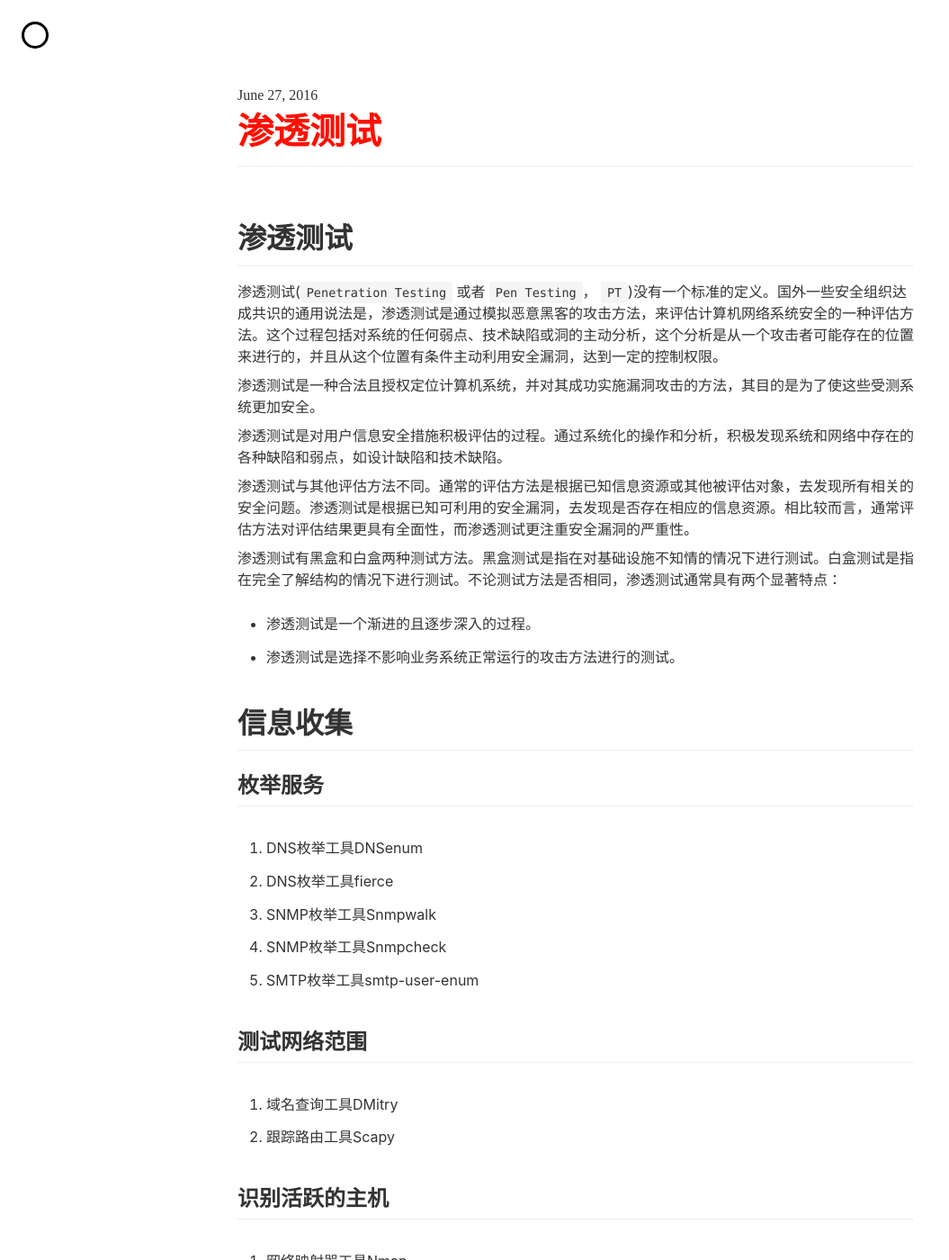
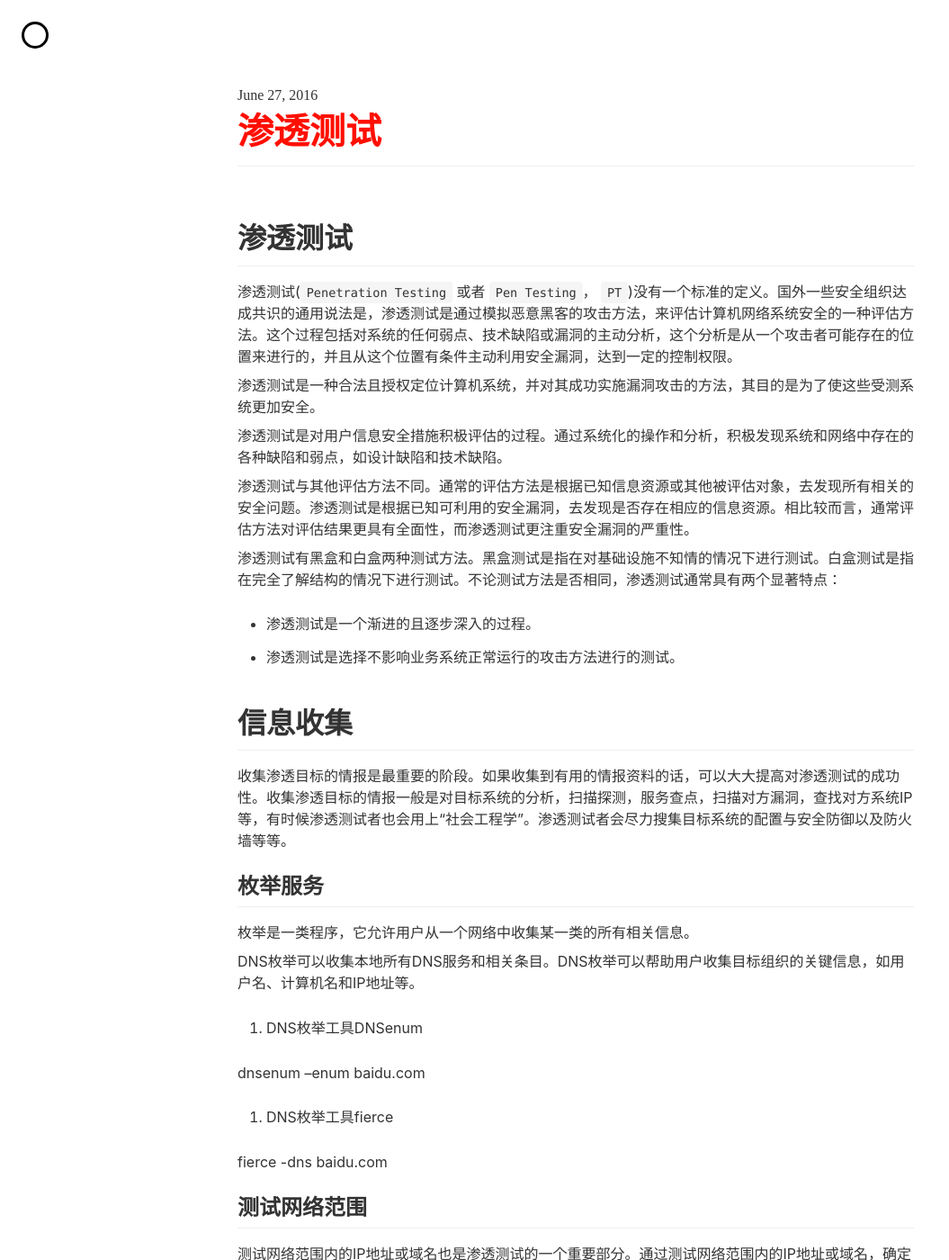
Before and after one commit to alcat2008/alcat2008.github.io, a Jekyll site: the page built from _posts/2016-06-27-penetration-test.md, in a window 1280 px wide and 1400 px high. Shown: the whole window at 90% size, without its empty margins (0-1055 px from the left). Built offline with Jekyll 4.4.1, drawn with Linux system fonts in a browser that asks for light colours; nearby versions of some CDN libraries; some web fonts are replaced; comment, search, counter and statistics services are not loaded; some of the changed text lies outside the part shown.

Commit message:
add case for penetration test

````diff
--- a/_posts/2016-06-27-penetration-test.md
+++ b/_posts/2016-06-27-penetration-test.md
@@ -7,7 +7,7 @@
 
 # 渗透测试
 
-渗透测试(`Penetration Testing` 或者 `Pen Testing`， `PT`)没有一个标准的定义。国外一些安全组织达成共识的通用说法是，渗透测试是通过模拟恶意黑客的攻击方法，来评估计算机网络系统安全的一种评估方法。这个过程包括对系统的任何弱点、技术缺陷或洞的主动分析，这个分析是从一个攻击者可能存在的位置来进行的，并且从这个位置有条件主动利用安全漏洞，达到一定的控制权限。
+渗透测试(`Penetration Testing` 或者 `Pen Testing`， `PT`)没有一个标准的定义。国外一些安全组织达成共识的通用说法是，渗透测试是通过模拟恶意黑客的攻击方法，来评估计算机网络系统安全的一种评估方法。这个过程包括对系统的任何弱点、技术缺陷或漏洞的主动分析，这个分析是从一个攻击者可能存在的位置来进行的，并且从这个位置有条件主动利用安全漏洞，达到一定的控制权限。
 
 渗透测试是一种合法且授权定位计算机系统，并对其成功实施漏洞攻击的方法，其目的是为了使这些受测系统更加安全。
 
@@ -20,38 +20,70 @@
 - 渗透测试是一个渐进的且逐步深入的过程。
 - 渗透测试是选择不影响业务系统正常运行的攻击方法进行的测试。
 
+
 # 信息收集
+
+收集渗透目标的情报是最重要的阶段。如果收集到有用的情报资料的话，可以大大提高对渗透测试的成功性。收集渗透目标的情报一般是对目标系统的分析，扫描探测，服务查点，扫描对方漏洞，查找对方系统IP等，有时候渗透测试者也会用上“社会工程学”。渗透测试者会尽力搜集目标系统的配置与安全防御以及防火墙等等。
 
 ## 枚举服务
 
+枚举是一类程序，它允许用户从一个网络中收集某一类的所有相关信息。
+
+DNS枚举可以收集本地所有DNS服务和相关条目。DNS枚举可以帮助用户收集目标组织的关键信息，如用户名、计算机名和IP地址等。
+
 1. DNS枚举工具DNSenum
+
+dnsenum --enum baidu.com
+
 2. DNS枚举工具fierce
-3. SNMP枚举工具Snmpwalk
-4. SNMP枚举工具Snmpcheck
-5. SMTP枚举工具smtp-user-enum
+
+fierce -dns baidu.com
 
 ## 测试网络范围
 
-1. 域名查询工具DMitry
+测试网络范围内的IP地址或域名也是渗透测试的一个重要部分。通过测试网络范围内的IP地址或域名，确定是否有人入侵自己的网络中并损害系统。
+
+1. 域名查询工具DMitry 查询IP或域名WHOIS信息
 2. 跟踪路由工具Scapy
+
+$ scapy
+>>> res,unans=traceroute(["www.baidu.com"],dport=[80,443])
+>>> res.graph()
+
 
 ## 识别活跃的主机
 
-1. 网络映射器工具Nmap
+尝试渗透测试之前，必须先识别在这个目标网络内活跃的主机。
+
+1. 网络映射器工具Nmap 免费开放的网络扫描和嗅探工具包
+
+nmap -sP 192.168.64.60
 
 ## 查看打开的端口
+
+对一个大范围的网络或活跃的主机进行渗透测试，必须要了解这些主机上所打开的端口号。
 
 1. TCP端口扫描工具Nmap
 2. 图形化TCP端口扫描工具Zenmap
 
 ## 系统指纹识别
 
+系统指纹信息包括目标主机打开的端口、MAC地址、操作系统类型和内核版本等。
+
 1. 使用Nmap工具识别系统指纹信息
+
+nmap -O 192.168.64.60
+
 2. 指纹识别工具p0f
 
 ## 服务的指纹识别
 
+服务指纹信息包括服务端口、服务名和版本等。
+
 1. 使用Nmap工具识别服务指纹信息
+
+nmap -sV 192.168.64.60
+
 2. 服务枚举工具Amap
 
 ## 其他信息收集手段
@@ -81,6 +113,8 @@
 
 # 漏洞利用
 
+漏洞利用阶段利用已获得的信息和各种攻击手段实施渗透。网络应用程序漏洞诊断项目的加密通信漏洞诊断是必须执行的。顾名思义，利用漏洞，达到攻击的目的。
+
 漏洞利用是获得系统控制权限的重要途径。用户从目标系统中找到容易攻击的漏洞，然后利用该漏洞获取权限，从而实现对目标系统的控制。
 
 ## Metasploit
@@ -104,3 +138,64 @@
 ### Meterpreter
 
 Meterpreter是Metasploit框架中的一个杀手锏，通常作为利用漏洞后的攻击载荷所使用，攻击载荷在触发漏洞后能够返回给用户一个控制通道。当使用Armitage、MSFCLI或MSFCONSOLE获取到目标系统上的一个Meterpreter连接时，用户必须使用Meterpreter传递攻击载荷。MSFCONSOLE用于管理用户的会话，而Meterpreter则是攻击载荷和渗透攻击交互。
+
+
+
+# Kali Linux
+
+Kali Linux 是基于 Debian 的 Linux发行版，设计用于数字取证和渗透测试。
+
+Kali Linux 预装了许多渗透测试软件，包括nmap (端口扫描器)、Wireshark (数据包分析器)、John the Ripper (密码破解器),以及 Aircrack-ng (一应用于对无线局域网进行渗透测试的软件)
+
+[Kali Linux 工具集](https://www.hackfun.org/kali-tools/kali-tools-zh.html)
+
+
+# 渗透攻击Telnet服务
+
+（1）启动MSFCONSOLE。执行命令如下所示：
+
+```shell
+msfconsole
+```
+
+(2) 搜索所有有效的 Telnet 模块
+
+```shell
+search telnet
+```
+
+(3) 使用telnet_version模块进行渗透攻击
+
+```shell
+use auxiliary/scanner/telnet/telnet_version
+```
+
+(4) 并查看可配置的选项参数
+
+```shell
+show options
+```
+
+(5) 使用RHOSTS选项设置目标系统
+
+```shell
+set RHOSTS 192.168.64.60
+```
+
+(6) 启动扫描
+
+```shell
+exploit
+```
+
+(7) 登录目标主机的Telnet服务
+
+```shell
+telnet -l msfadmin 192.168.64.60
+```
+
+# Web 应用安全
+
+OWASP Top Ten Project
+
+[OWASP_Top_10_for_2013](https://www.owasp.org/index.php/Top10#OWASP_Top_10_for_2013)
````
